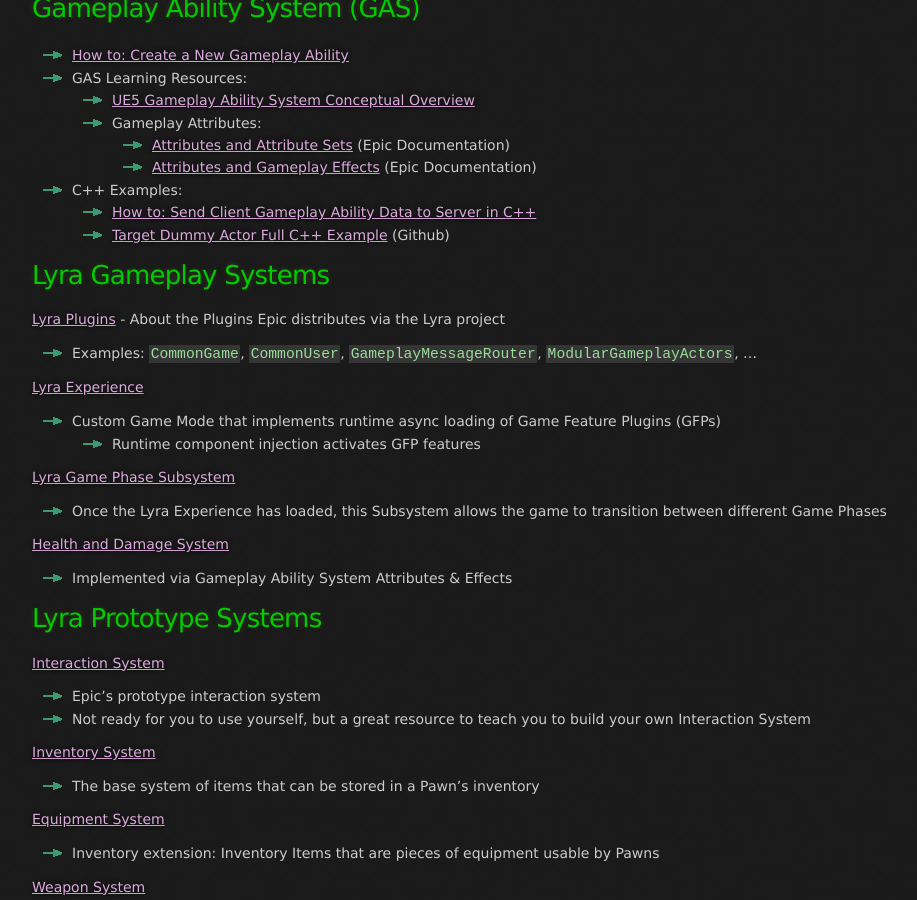
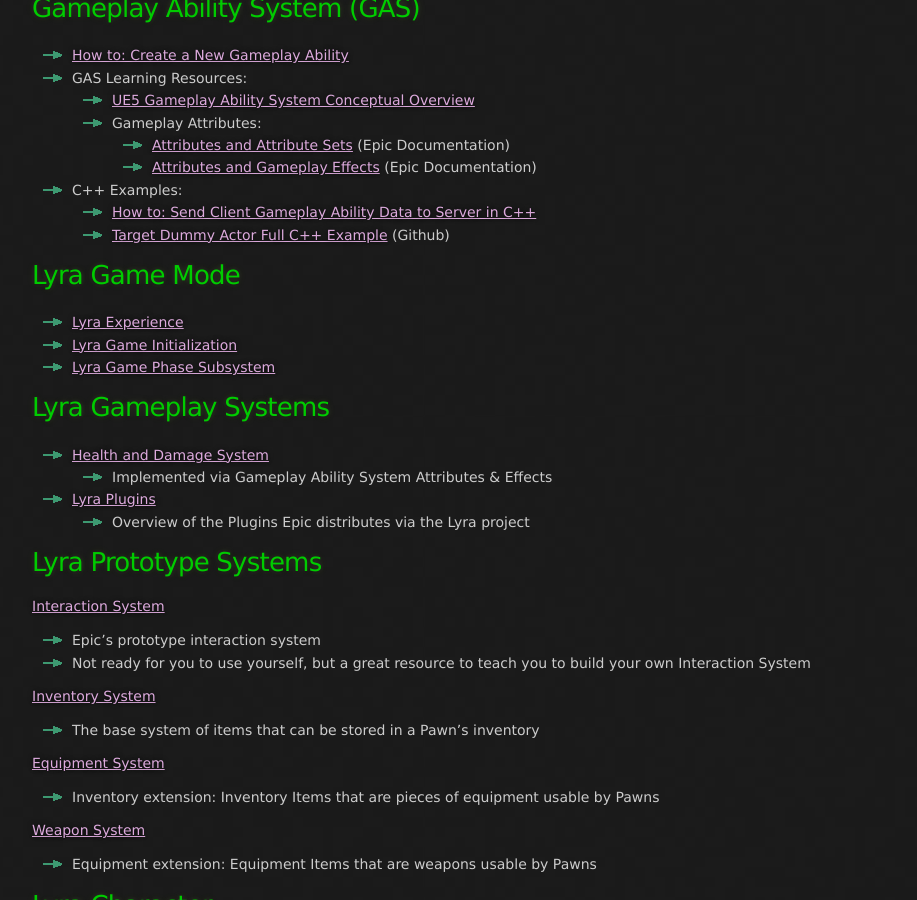
Before and after one commit to x157/x157.github.io, a Jekyll site: the page built from UE5/LyraStarterGame/index.md, in a window 1280 px wide and 900 px high, scrolled down 1180 px. Shown: the whole window, without its empty margins (108-1025 px from the left). Built offline with Jekyll 4.4.1, drawn with Linux system fonts in a browser that asks for light colours.

Commit message:
Link InitGame

```diff
--- a/UE5/LyraStarterGame/index.md
+++ b/UE5/LyraStarterGame/index.md
@@ -83,20 +83,18 @@
     - [How to: Send Client Gameplay Ability Data to Server in C++](/UE5/GameplayAbilitySystem/How-To-Send-Client-Gameplay-Ability-Data-to-Server-in-C++)
     - [Target Dummy Actor Full C++ Example](https://github.com/x157/Lyra-ActorWithAbilities) (Github)
 
+## Lyra Game Mode
+
+- [Lyra Experience](./Experience/)
+- [Lyra Game Initialization](./InitGame/)
+- [Lyra Game Phase Subsystem](./GamePhaseSubsystem/)
+
 ## Lyra Gameplay Systems
 
-[Lyra Plugins](./Plugins/) - About the Plugins Epic distributes via the Lyra project
-  - Examples: `CommonGame`, `CommonUser`, `GameplayMessageRouter`, `ModularGameplayActors`, ...
-
-[Lyra Experience](./Experience/)
-  - Custom Game Mode that implements runtime async loading of Game Feature Plugins (GFPs)
-    - Runtime component injection activates GFP features
-
-[Lyra Game Phase Subsystem](./GamePhaseSubsystem/)
-  - Once the Lyra Experience has loaded, this Subsystem allows the game to transition between different Game Phases
-
-[Health and Damage System](./Health-and-Damage/)
+- [Health and Damage System](./Health-and-Damage/)
   - Implemented via Gameplay Ability System Attributes & Effects
+- [Lyra Plugins](./Plugins/)
+  - Overview of the Plugins Epic distributes via the Lyra project
 
 
 ## Lyra Prototype Systems
```
